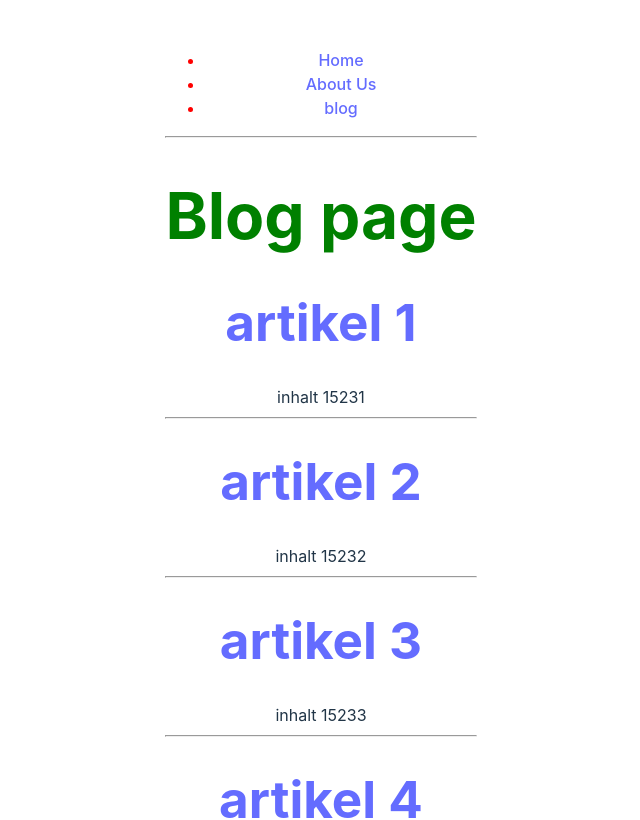
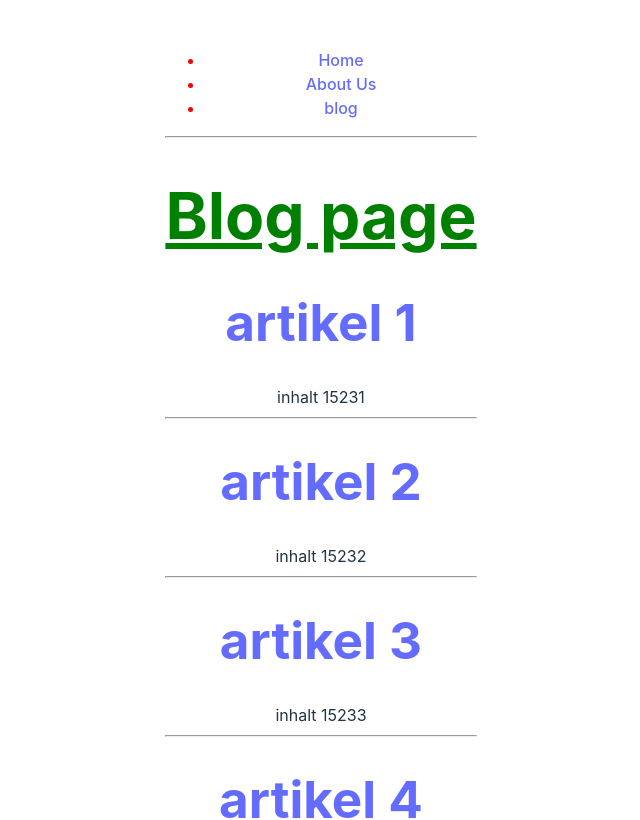
Before and after one commit to sbke-mms/react-intro, a React (Vite) app in the folder tag1/: page /blog in a window 1280 px wide. Shown: the top 820 px of the page, without its empty margins (319-959 px from the left). Built offline with nearby package versions, Linux system fonts and the light colour scheme.

Commit message:
complex css

```diff
--- a/tag1/src/components/BlogOverview/index.jsx
+++ b/tag1/src/components/BlogOverview/index.jsx
@@ -7,7 +7,7 @@ function BlogOverview({styles}){
         return <BlogItem {...item}  key={item.id}/>
     })
     return (<>
-        <h1 className={styles.blogHeader}>Blog page</h1>
+        <h1 className={`${styles.blogHeader} ${styles.underline}`}>Blog page</h1>
         <div>
             {blogItems}
         </div>
```
